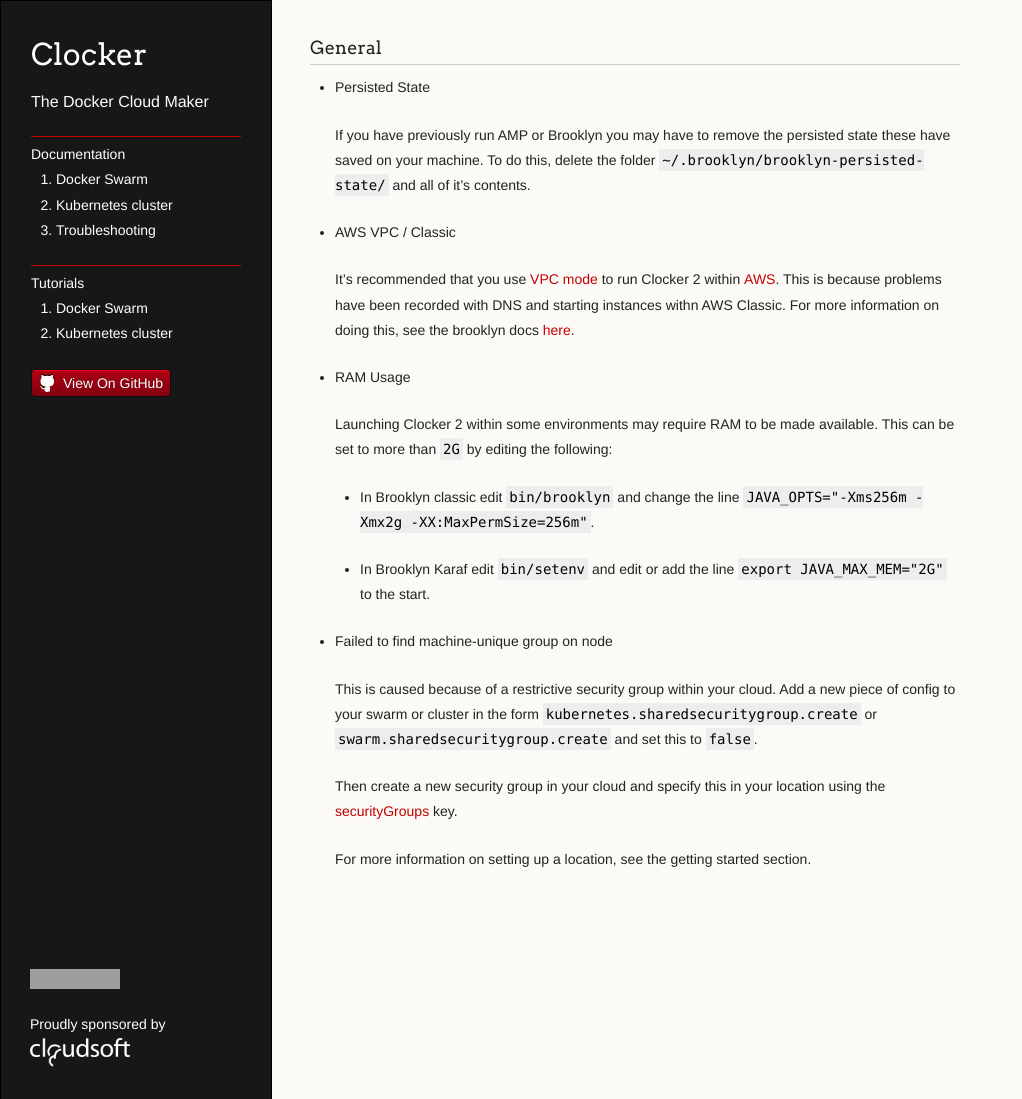
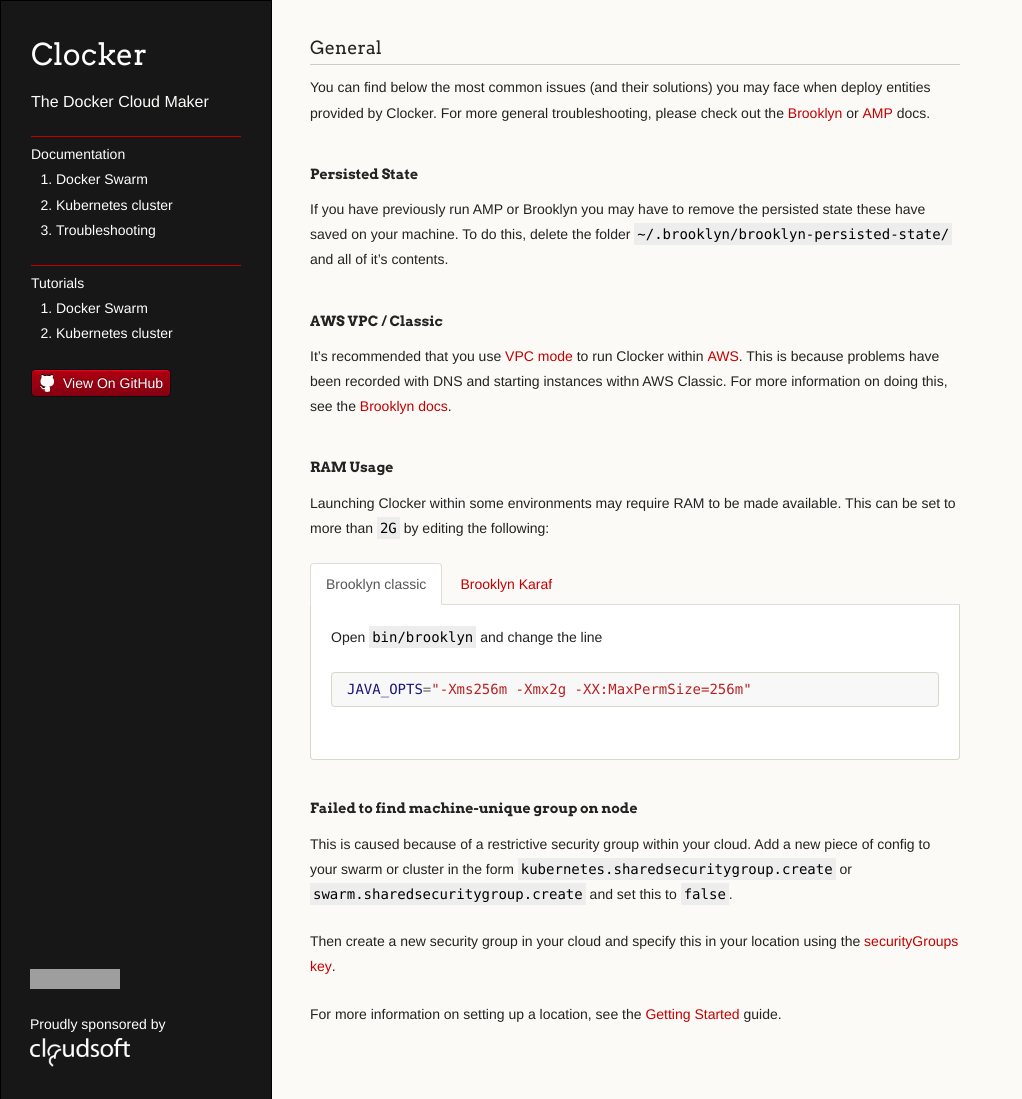
Before and after one commit to brooklyncentral/clocker, a Jekyll site: the page built from docs/troubleshooting.md, in a window 1280 px wide and 1099 px high. Shown: the whole window, without its empty margins (0-1022 px from the left). Built offline with Jekyll 4.4.1, drawn with Linux system fonts in a browser that asks for light colours; grey boxes are pictures that could not be loaded.

Commit message:
Improve troubleshooting page

````diff
--- a/docs/troubleshooting.md
+++ b/docs/troubleshooting.md
@@ -5,32 +5,53 @@
 
 ### General
 
-* Persisted State
+You can find below the most common issues (and their solutions) you may face when deploy entities provided by Clocker. For more general troubleshooting, please check out the [Brooklyn](https://brooklyn.apache.org/v/latest/ops/troubleshooting/index.html) or [AMP](http://docs.cloudsoft.io/operations/troubleshooting/) docs.
 
-  If you have previously run AMP or Brooklyn you may have to remove the persisted state these have saved on your machine.
-  To do this, delete the folder `~/.brooklyn/brooklyn-persisted-state/` and all of it's contents.
+#### Persisted State
 
-* AWS VPC / Classic
+If you have previously run AMP or Brooklyn you may have to remove the persisted state these have saved on your machine.
+To do this, delete the folder `~/.brooklyn/brooklyn-persisted-state/` and all of it's contents.
 
-  It's recommended that you use [VPC mode](http://docs.aws.amazon.com/AWSEC2/latest/UserGuide/using-vpc.html) to run
-  Clocker 2 within [AWS](http://aws.amazon.com/). This is because problems have been recorded with DNS and starting
-  instances withn AWS Classic. For more information on doing this, see the brooklyn docs
-  [here](http://brooklyn.apache.org/v/latest/ops/locations/index.html#ec2-classic-problems-with-vpc-only-hardware-instance-types).
+#### AWS VPC / Classic
 
-* RAM Usage
+It's recommended that you use [VPC mode](http://docs.aws.amazon.com/AWSEC2/latest/UserGuide/using-vpc.html) to run Clocker within [AWS](http://aws.amazon.com/). This is because problems have been recorded with DNS and starting instances withn AWS Classic. For more information on doing this, see the [Brooklyn docs](http://brooklyn.apache.org/v/latest/ops/locations/index.html#ec2-classic-problems-with-vpc-only-hardware-instance-types).
 
-  Launching Clocker 2 within some environments may require RAM to be made available. This can be set to more than `2G` by
-  editing the following:
+#### RAM Usage
 
-  * In Brooklyn classic edit `bin/brooklyn` and change the line `JAVA_OPTS="-Xms256m -Xmx2g -XX:MaxPermSize=256m"`.
+Launching Clocker within some environments may require RAM to be made available. This can be set to more than `2G` by editing the following:
 
-  * In Brooklyn Karaf edit `bin/setenv` and edit or add the line `export JAVA_MAX_MEM="2G"` to the start.
+{::options parse_block_html="true" /}
 
-* Failed to find machine-unique group on node
+<ul class="nav nav-tabs">
+    <li class="active classic-tab"><a data-target="#classic, .classic-tab" data-toggle="tab" href="#">Brooklyn classic</a></li>
+    <li class="karaf-tab"><a data-target="#karaf, .karaf-tab" data-toggle="tab" href="#">Brooklyn Karaf</a></li>
+</ul>
 
-  This is caused because of a restrictive security group within your cloud. Add a new piece of config to your swarm or cluster
-  in the form `kubernetes.sharedsecuritygroup.create` or `swarm.sharedsecuritygroup.create` and set this to `false`.
+<div class="tab-content">
+<div id="classic" class="tab-pane fade in active">
 
-  Then create a new security group in your cloud and specify this in your location using the [securityGroups](http://brooklyn.apache.org/v/latest/ops/locations/index.html#vm-creation) key.
+Open `bin/brooklyn` and change the line
 
-  For more information on setting up a location, see the getting started section.
+```sh
+JAVA_OPTS="-Xms256m -Xmx2g -XX:MaxPermSize=256m"
+```
+
+</div>
+<div id="karaf" class="tab-pane fade">
+
+Open `bin/setenv` and edit or add the line to the start
+
+```sh
+export JAVA_MAX_MEM="2G"
+```
+
+</div>
+</div>
+
+#### Failed to find machine-unique group on node
+
+This is caused because of a restrictive security group within your cloud. Add a new piece of config to your swarm or cluster in the form `kubernetes.sharedsecuritygroup.create` or `swarm.sharedsecuritygroup.create` and set this to `false`.
+
+Then create a new security group in your cloud and specify this in your location using the [securityGroups key](http://brooklyn.apache.org/v/latest/ops/locations/index.html#vm-creation).
+
+For more information on setting up a location, see the [Getting Started](../index.html#getting-started) guide.
````
